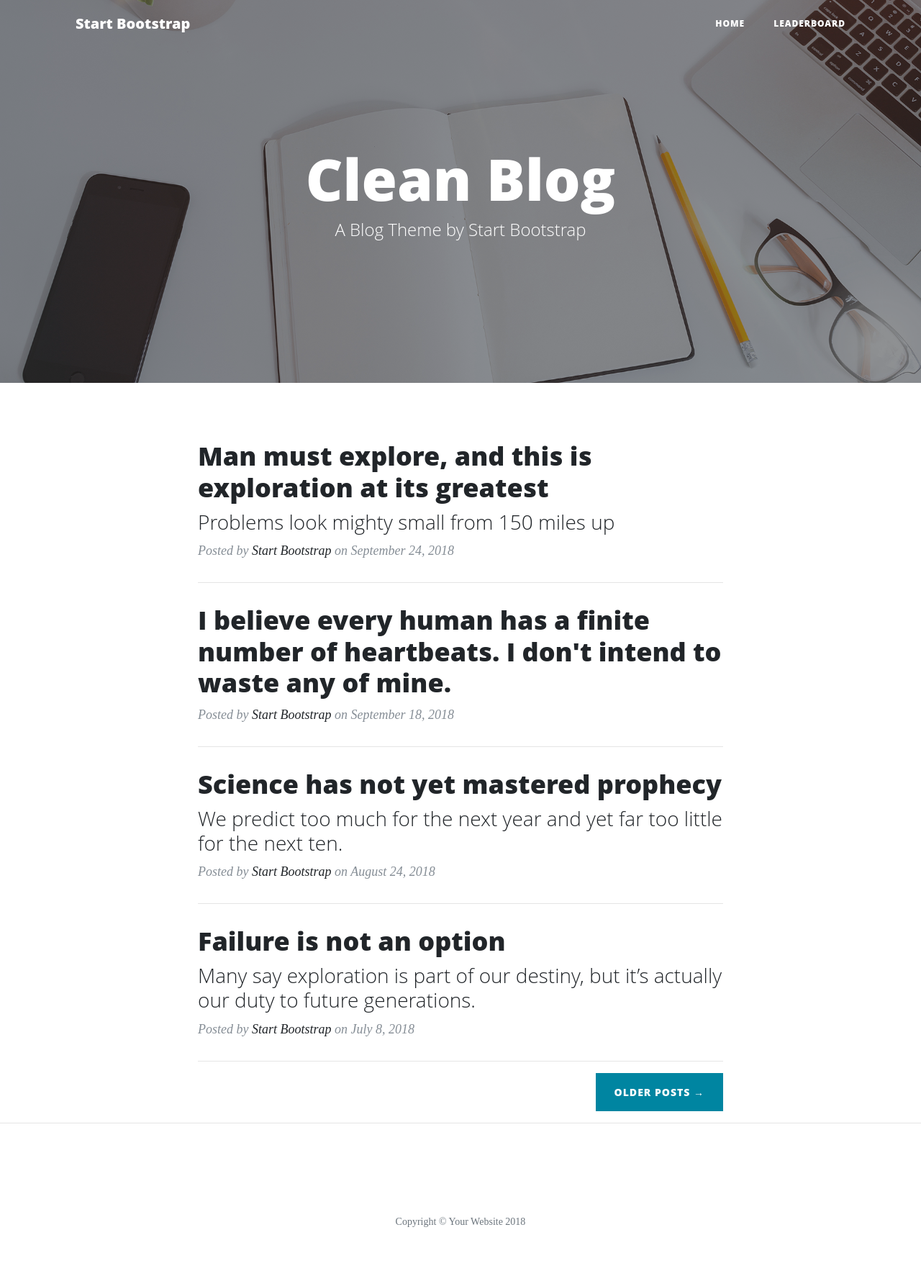
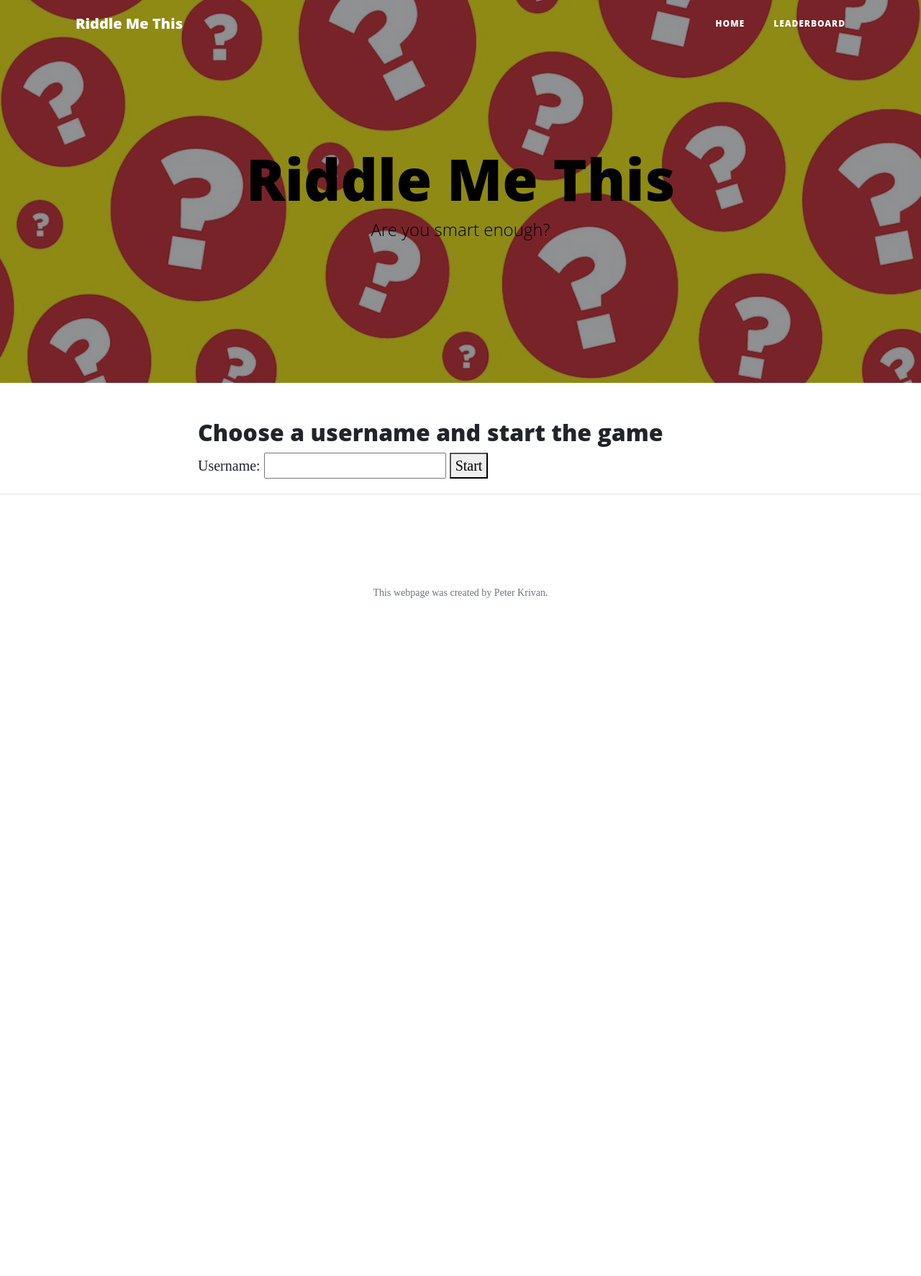
Before and after one commit to krivanpeter/riddle-me-this, a Flask app: page / in a window 1280 px wide. Shown: the whole page at 72% size. After the commit the page ends 831 px from the top, so only its background shows below. Run offline with Flask 2, Linux system fonts and the light colour scheme; some libraries are stand-ins or nearby versions.

Commit message:
background image added, sample content changed

```diff
--- /dev/null
+++ b/static/css/style.css
@@ -0,0 +1,3 @@
+.black-text {
+    color:black;
+}
--- a/templates/base.html
+++ b/templates/base.html
@@ -4,13 +4,14 @@
 <head>
     <link rel="stylesheet" href="{{ url_for('static', filename='vendor/bootstrap/css/bootstrap.min.css')}}">
     <link rel=stylesheet href="{{ url_for('static', filename='css/clean-blog.min.css')}}" rel="stylesheet" type=text/css>
+    <link rel=stylesheet href="{{ url_for('static', filename='css/style.css')}}" rel="stylesheet" type=text/css>
     <title>Riddle Me This</title>
 </head>
 
 <!-- Navigation -->
     <nav class="navbar navbar-expand-lg navbar-light fixed-top" id="mainNav">
       <div class="container">
-        <a class="navbar-brand" href="{{ url_for('index') }}">Start Bootstrap</a>
+        <a class="navbar-brand" href="{{ url_for('index') }}">Riddle Me This</a>
         <button class="navbar-toggler navbar-toggler-right" type="button" data-toggle="collapse" data-target="#navbarResponsive" aria-controls="navbarResponsive" aria-expanded="false" aria-label="Toggle navigation">
           Menu
           <i class="fas fa-bars"></i>
@@ -29,14 +30,14 @@
     </nav>
 
     <!-- Page Header -->
-    <header class="masthead" style="background-image: url('{{url_for('static', filename='img/home-bg.jpg')}}')">
+    <header class="masthead" style="background-image: url('{{url_for('static', filename='img/riddle.jpg')}}')">
       <div class="overlay"></div>
       <div class="container">
         <div class="row">
           <div class="col-lg-8 col-md-10 mx-auto">
             <div class="site-heading">
-              <h1>Clean Blog</h1>
-              <span class="subheading">A Blog Theme by Start Bootstrap</span>
+              <h1 class="black-text">Riddle Me This</h1>
+              <span class="subheading black-text">Are you smart enough?</span>
             </div>
           </div>
         </div>
@@ -79,7 +80,7 @@
                 </a>
               </li>
             </ul>
-            <p class="copyright text-muted">Copyright &copy; Your Website 2018</p>
+            <p class="copyright text-muted">This webpage was created by Peter Krivan.</p>
           </div>
         </div>
       </div>
--- a/templates/index.html
+++ b/templates/index.html
@@ -1,75 +1,16 @@
-{% extends 'base.html' %}
-{% block content %}
+{% extends 'base.html' %} {% block content %}
 <div class="container">
   <div class="row">
     <div class="col-lg-8 col-md-10 mx-auto">
-          <div class="post-preview">
-            <a href="post.html">
-              <h2 class="post-title">
-                Man must explore, and this is exploration at its greatest
-              </h2>
-              <h3 class="post-subtitle">
-                Problems look mighty small from 150 miles up
-              </h3>
-            </a>
-            <p class="post-meta">Posted by
-              <a href="#">Start Bootstrap</a>
-              on September 24, 2018</p>
-          </div>
-          <hr>
-          <div class="post-preview">
-            <a href="post.html">
-              <h2 class="post-title">
-                I believe every human has a finite number of heartbeats. I don't intend to waste any of mine.
-              </h2>
-            </a>
-            <p class="post-meta">Posted by
-              <a href="#">Start Bootstrap</a>
-              on September 18, 2018</p>
-          </div>
-          <hr>
-          <div class="post-preview">
-            <a href="post.html">
-              <h2 class="post-title">
-                Science has not yet mastered prophecy
-              </h2>
-              <h3 class="post-subtitle">
-                We predict too much for the next year and yet far too little for the next ten.
-              </h3>
-            </a>
-            <p class="post-meta">Posted by
-              <a href="#">Start Bootstrap</a>
-              on August 24, 2018</p>
-          </div>
-          <hr>
-          <div class="post-preview">
-            <a href="post.html">
-              <h2 class="post-title">
-                Failure is not an option
-              </h2>
-              <h3 class="post-subtitle">
-                Many say exploration is part of our destiny, but it’s actually our duty to future generations.
-              </h3>
-            </a>
-            <p class="post-meta">Posted by
-              <a href="#">Start Bootstrap</a>
-              on July 8, 2018</p>
-          </div>
-          <hr>
-          <!-- Pager -->
-          <div class="clearfix">
-            <a class="btn btn-primary float-right" href="#">Older Posts &rarr;</a>
-          </div>
-        </div>
-      </div>
-    </div>
-    <!--<h2>Choose a username and start the game</h2>
+      <h2>Choose a username and start the game</h2>
       <form method="POST">
         <label for="username">Username:</label>
         <input type="text" id="username" name="username" required>
         <button>Start</button>
       </form>
+    </div>
+  </div>
+</div>
 {% if exist %}
 <h3>Username already exists. Please choose another one!</h3>
-    {% endif %}-->
-{% endblock %}
+{% endif %} {% endblock %}
```
Also changed, not shown: static/img/riddle.jpg (added). Lines whose indentation alone changed are shown as unchanged.
